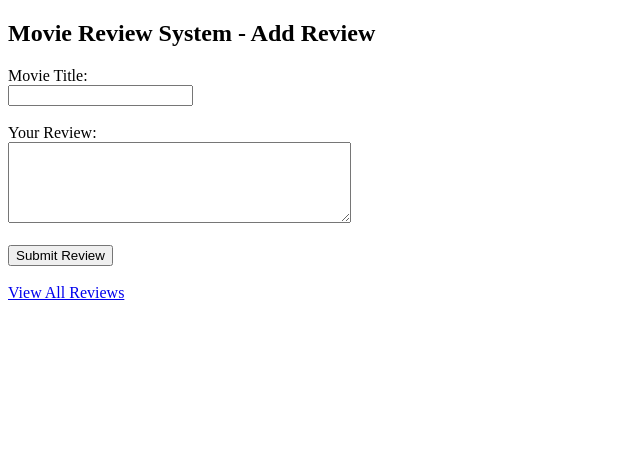
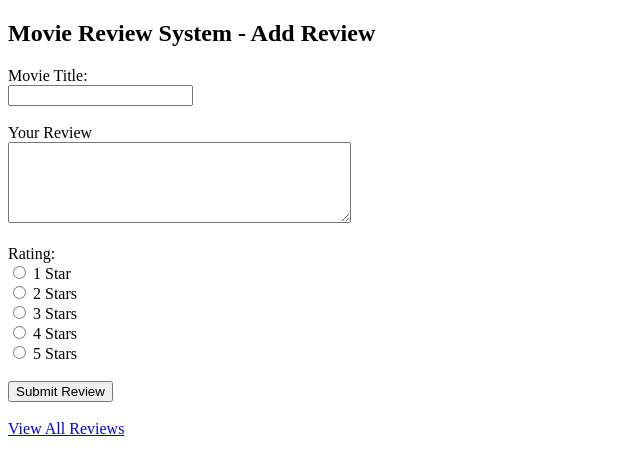
Before and after one commit to TUDublinBlanchBusinessIT/project-IrynaZ3-2, a PHP site: page / in a window 1280 px wide. Shown: the top 475 px of the page, without its empty margins (0-640 px from the left). Run offline with PHP 8.4, Linux system fonts and the light colour scheme.

Commit message:
file changed

```diff
--- a/index.php
+++ b/index.php
@@ -11,8 +11,15 @@
     <label>Movie Title:</label><br>
     <input type="text" name="title" required><br><br>
 
-    <label>Your Review:</label><br>
+    <label>Your Review</label><br>
     <textarea name="review" rows="5" cols="40" required></textarea><br><br>
+
+    <label>Rating:</label><br>
+    <input type="radio" name="rating" value="1" required> 1 Star<br>
+    <input type="radio" name="rating" value="2"> 2 Stars<br>
+    <input type="radio" name="rating" value="3"> 3 Stars<br>
+    <input type="radio" name="rating" value="4"> 4 Stars<br>
+    <input type="radio" name="rating" value="5"> 5 Stars<br><br>
 
     <button type="submit">Submit Review</button>
 </form>
```
Also changed, not shown: README.md.
